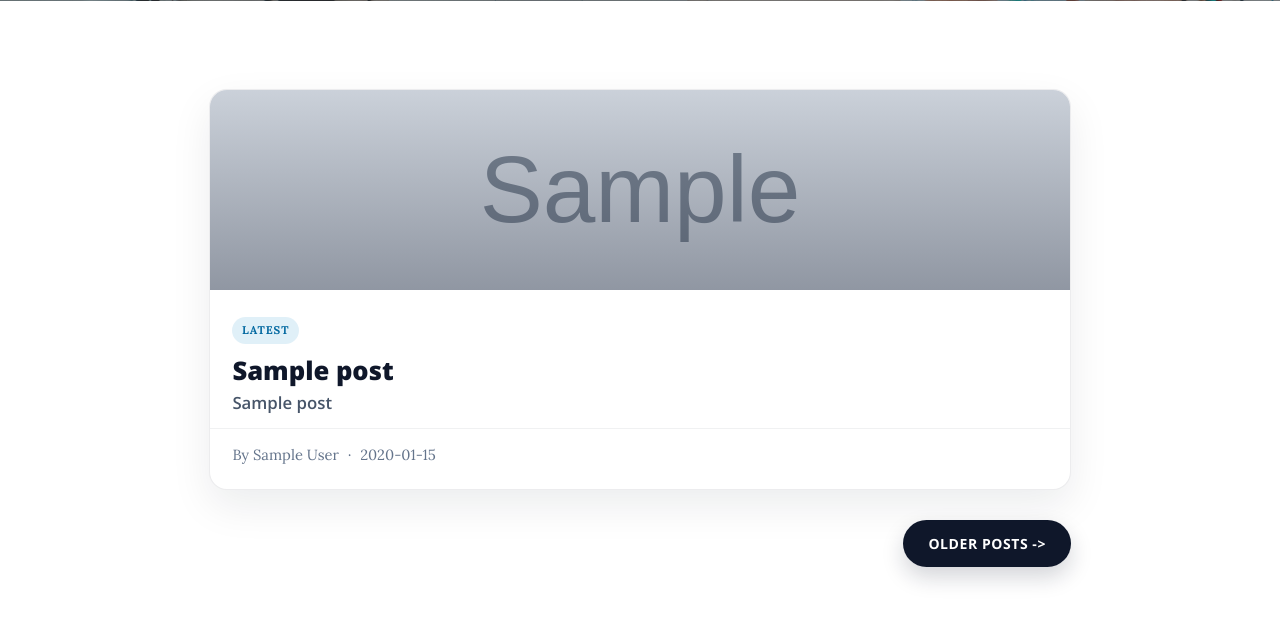
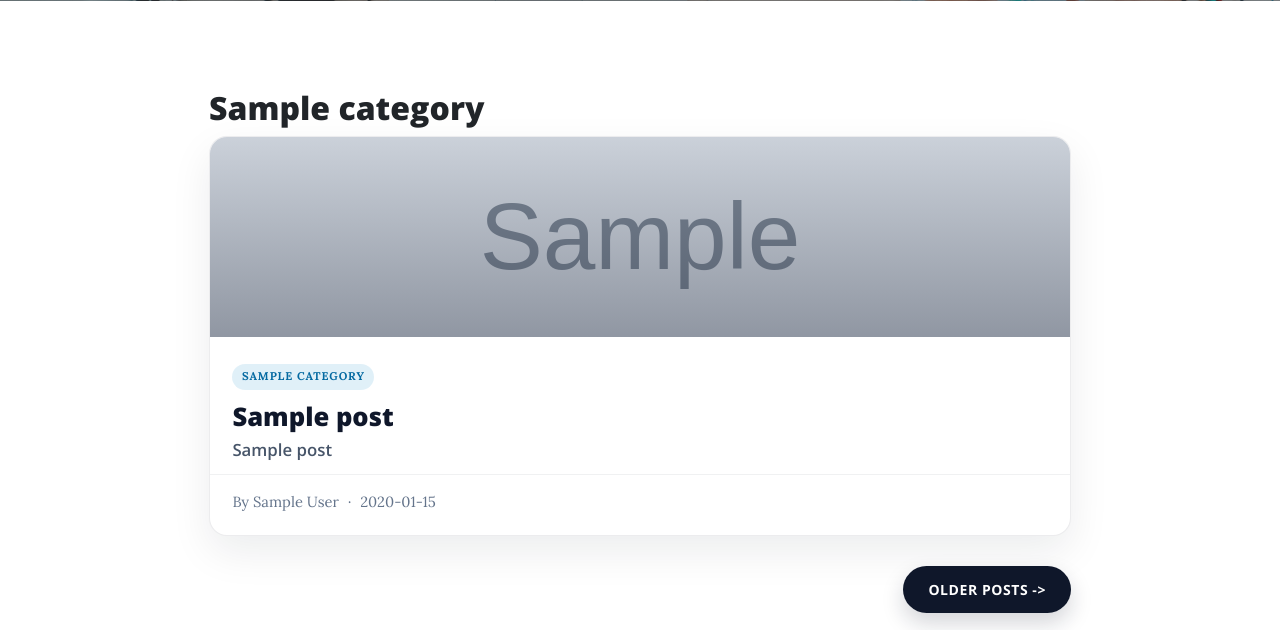
Before and after one commit to alliyan-shahid/advanced-python-project-blog-website, a Flask app: page / in a window 1280 px wide. Shown: the part 627-1257 px from the top of the page. Run offline with Flask 3, Linux system fonts and the light colour scheme; tables that the repository leaves empty hold one stand-in row (values such as "Sample post"); grey boxes marked "Sample" are stand-in pictures; some libraries are stand-ins or nearby versions.

Commit message:
Enhance Blog Site

```diff
--- a/forms.py
+++ b/forms.py
@@ -1,5 +1,5 @@
 from flask_wtf import FlaskForm
-from wtforms import StringField, SubmitField, PasswordField
+from wtforms import StringField, SubmitField, PasswordField, SelectField
 from wtforms.validators import DataRequired, URL, Email
 from flask_ckeditor import CKEditorField
 
@@ -8,6 +8,9 @@ class CreatePostForm(FlaskForm):
     title = StringField("Blog Post Title", validators=[DataRequired()])
     subtitle = StringField("Subtitle", validators=[DataRequired()])
     img_url = StringField("Blog Image URL", validators=[DataRequired(), URL()])
+    publish_date = StringField("Publish Date", validators=[DataRequired()])
+    category_existing = SelectField("Category", choices=[], coerce=int)
+    new_category = StringField("New Category (optional)")
     body = CKEditorField("Blog Content", validators=[DataRequired()])
     submit = SubmitField("Submit Post")
 
--- a/main.py
+++ b/main.py
@@ -1,11 +1,10 @@
-from datetime import date
 from flask import Flask, abort, render_template, redirect, url_for, flash, request
 from flask_bootstrap import Bootstrap5
 from flask_ckeditor import CKEditor
 from flask_login import UserMixin, login_user, LoginManager, current_user, logout_user
 from flask_sqlalchemy import SQLAlchemy
 from sqlalchemy import Integer, String, Text, ForeignKey
-from sqlalchemy.orm import Mapped, mapped_column, relationship
+from sqlalchemy.orm import Mapped, mapped_column, relationship, selectinload
 from sqlalchemy.exc import OperationalError
 from functools import wraps
 from werkzeug.security import generate_password_hash, check_password_hash
@@ -58,7 +57,7 @@ def execute_with_retry(func, retries=3, delay=2):
 # ---------- User Loader for Flask-Login ----------
 @login_manager.user_loader
 def load_user(user_id):
-    return db.session.get(User, int(user_id))
+    return execute_with_retry(lambda: db.session.get(User, int(user_id)))
 
 
 # ---------- Database Models ----------
@@ -72,7 +71,16 @@ class BlogPost(db.Model):
     author_id: Mapped[int] = mapped_column(Integer, ForeignKey('users.id'), nullable=False)
     author: Mapped["User"] = relationship(back_populates="posts")
     img_url: Mapped[str] = mapped_column(String(250), nullable=False)
+    category_id: Mapped[int | None] = mapped_column(Integer, ForeignKey('categories.id'))
+    category: Mapped["Category"] = relationship(back_populates="posts")
     comments: Mapped[list["Comment"]] = relationship(back_populates="post", cascade="all, delete-orphan")
+
+
+class Category(db.Model):
+    __tablename__ = "categories"
+    id: Mapped[int] = mapped_column(Integer, primary_key=True)
+    name: Mapped[str] = mapped_column(String(120), unique=True, nullable=False)
+    posts: Mapped[list["BlogPost"]] = relationship(back_populates="category")
 
 
 class User(UserMixin, db.Model):
@@ -97,7 +105,7 @@ class Comment(db.Model):
 
 # ---------- Create Tables ----------
 with app.app_context():
-    db.create_all()
+    execute_with_retry(lambda: db.create_all())
 
 
 # ---------- Admin Decorator ----------
@@ -130,8 +138,10 @@ def register():
             return redirect(url_for('login'))
 
         new_user = User(name=name, email=email, password=hash_password)
-        db.session.add(new_user)
-        db.session.commit()
+        def save_user():
+            db.session.add(new_user)
+            db.session.commit()
+        execute_with_retry(save_user)
         login_user(new_user)
         return redirect(url_for("get_all_posts"))
 
@@ -172,16 +182,51 @@ def logout():
 @app.route('/')
 def get_all_posts():
     def query_posts():
-        return db.session.execute(db.select(BlogPost)).scalars().all()
+        stmt = db.select(BlogPost).options(selectinload(BlogPost.author))
+        return db.session.execute(stmt).scalars().all()
 
     posts = execute_with_retry(query_posts)
+    def query_categories():
+        return db.session.execute(db.select(Category).order_by(Category.name)).scalars().all()
+    categories = execute_with_retry(query_categories)
+
+    uncategorized_posts = [post for post in posts if post.category_id is None]
+    posts_by_category_id = {}
+    for post in posts:
+        if post.category_id:
+            posts_by_category_id.setdefault(post.category_id, []).append(post)
+    category_groups = []
+    for category in categories:
+        category_posts = posts_by_category_id.get(category.id, [])
+        if category_posts:
+            category_groups.append({
+                "name": category.name,
+                "posts": sorted(category_posts, key=lambda p: p.id, reverse=True)
+            })
+    if uncategorized_posts:
+        category_groups.append({
+            "name": "Uncategorized",
+            "posts": sorted(uncategorized_posts, key=lambda p: p.id, reverse=True)
+        })
     admin_user = current_user.is_authenticated and current_user.id == 1
-    return render_template("index.html", all_posts=posts, admin_user=admin_user)
+    return render_template("index.html", all_posts=posts, admin_user=admin_user, category_groups=category_groups)
 
 
 @app.route("/post/<int:post_id>", methods=["GET", "POST"])
 def show_post(post_id):
-    requested_post = db.get_or_404(BlogPost, post_id)
+    def query_post():
+        stmt = (
+            db.select(BlogPost)
+            .options(
+                selectinload(BlogPost.author),
+                selectinload(BlogPost.comments).selectinload(Comment.comment_author)
+            )
+            .where(BlogPost.id == post_id)
+        )
+        return db.session.execute(stmt).scalar_one_or_none()
+    requested_post = execute_with_retry(query_post)
+    if requested_post is None:
+        abort(404)
     admin_user = current_user.is_authenticated and current_user.id == 1
     form = CommentForm()
 
@@ -195,8 +240,10 @@ def show_post(post_id):
             comment_author=current_user,
             post=requested_post
         )
-        db.session.add(new_comment)
-        db.session.commit()
+        def save_comment():
+            db.session.add(new_comment)
+            db.session.commit()
+        execute_with_retry(save_comment)
         return redirect(url_for("show_post", post_id=post_id))
 
     return render_template("post.html", post=requested_post, admin_user=admin_user, form=form)
@@ -206,17 +253,42 @@ def show_post(post_id):
 @admin_only
 def add_new_post():
     form = CreatePostForm()
+    def query_categories():
+        return db.session.execute(db.select(Category).order_by(Category.name)).scalars().all()
+    categories = execute_with_retry(query_categories)
+    form.category_existing.choices = [(0, "Select a category")] + [(cat.id, cat.name) for cat in categories]
+
     if form.validate_on_submit():
+        new_category_name = (form.new_category.data or "").strip()
+        selected_category_id = form.category_existing.data
+
+        if new_category_name:
+            def query_existing_category():
+                return db.session.execute(db.select(Category).where(Category.name == new_category_name)).scalar()
+            category = execute_with_retry(query_existing_category)
+            if not category:
+                category = Category(name=new_category_name)
+                db.session.add(category)
+                db.session.flush()
+        else:
+            if not selected_category_id:
+                flash("Please select a category or create a new one.")
+                return render_template("make-post.html", form=form)
+            category = db.get_or_404(Category, selected_category_id)
+
         new_post = BlogPost(
             title=form.title.data,
             subtitle=form.subtitle.data,
             body=form.body.data,
             img_url=form.img_url.data,
             author=current_user,
-            date=date.today().strftime("%B %d, %Y")
+            date=form.publish_date.data,
+            category=category
         )
-        db.session.add(new_post)
-        db.session.commit()
+        def save_post():
+            db.session.add(new_post)
+            db.session.commit()
+        execute_with_retry(save_post)
         return redirect(url_for("get_all_posts"))
     return render_template("make-post.html", form=form)
 
@@ -224,19 +296,46 @@ def add_new_post():
 @app.route("/edit-post/<int:post_id>", methods=["GET", "POST"])
 @admin_only
 def edit_post(post_id):
-    post = db.get_or_404(BlogPost, post_id)
+    post = execute_with_retry(lambda: db.get_or_404(BlogPost, post_id))
     edit_form = CreatePostForm(
         title=post.title,
         subtitle=post.subtitle,
         img_url=post.img_url,
-        body=post.body
+        body=post.body,
+        publish_date=post.date,
+        new_category=""
     )
+    def query_categories():
+        return db.session.execute(db.select(Category).order_by(Category.name)).scalars().all()
+    categories = execute_with_retry(query_categories)
+    edit_form.category_existing.choices = [(0, "Select a category")] + [(cat.id, cat.name) for cat in categories]
+    edit_form.category_existing.data = post.category_id or 0
+
     if edit_form.validate_on_submit():
+        new_category_name = (edit_form.new_category.data or "").strip()
+        selected_category_id = edit_form.category_existing.data
+
+        if new_category_name:
+            def query_existing_category():
+                return db.session.execute(db.select(Category).where(Category.name == new_category_name)).scalar()
+            category = execute_with_retry(query_existing_category)
+            if not category:
+                category = Category(name=new_category_name)
+                db.session.add(category)
+                db.session.flush()
+        else:
+            if not selected_category_id:
+                flash("Please select a category or create a new one.")
+                return render_template("make-post.html", form=edit_form, is_edit=True)
+            category = db.get_or_404(Category, selected_category_id)
+
         post.title = edit_form.title.data
         post.subtitle = edit_form.subtitle.data
         post.img_url = edit_form.img_url.data
         post.body = edit_form.body.data
-        db.session.commit()
+        post.date = edit_form.publish_date.data
+        post.category = category
+        execute_with_retry(lambda: db.session.commit())
         return redirect(url_for("show_post", post_id=post.id))
     return render_template("make-post.html", form=edit_form, is_edit=True)
 
@@ -244,9 +343,11 @@ def edit_post(post_id):
 @app.route("/delete/<int:post_id>")
 @admin_only
 def delete_post(post_id):
-    post_to_delete = db.get_or_404(BlogPost, post_id)
-    db.session.delete(post_to_delete)
-    db.session.commit()
+    post_to_delete = execute_with_retry(lambda: db.get_or_404(BlogPost, post_id))
+    def delete_post_record():
+        db.session.delete(post_to_delete)
+        db.session.commit()
+    execute_with_retry(delete_post_record)
     return redirect(url_for('get_all_posts'))
 
 
--- a/templates/index.html
+++ b/templates/index.html
@@ -19,13 +19,15 @@
 <div class="container px-4 px-lg-5 posts-section">
   <div class="row gx-4 gx-lg-5 justify-content-center">
     <div class="col-md-10 col-lg-9 col-xl-10">
+      {% for group in category_groups %}
+      <h2 class="post-category">{{ group.name }}</h2>
       <div class="post-grid">
-        {% for post in all_posts %}
+        {% for post in group.posts %}
         <div class="post-card">
           <a href="{{ url_for('show_post', post_id=post.id) }}">
             <div class="post-card__media" style="background-image: url('{{ post.img_url }}')"></div>
             <div class="post-card__body">
-              <div class="post-card__label">Latest</div>
+              <div class="post-card__label">{{ group.name }}</div>
               <h2 class="post-title">{{ post.title }}</h2>
               <h3 class="post-subtitle">{{ post.subtitle }}</h3>
             </div>
@@ -41,6 +43,10 @@
         </div>
         {% endfor %}
       </div>
+      {% if not loop.last %}
+      <hr>
+      {% endif %}
+      {% endfor %}
 <br>
       {% if current_user.id == 1: %}
       <div class="d-flex justify-content-end mb-4">
```
